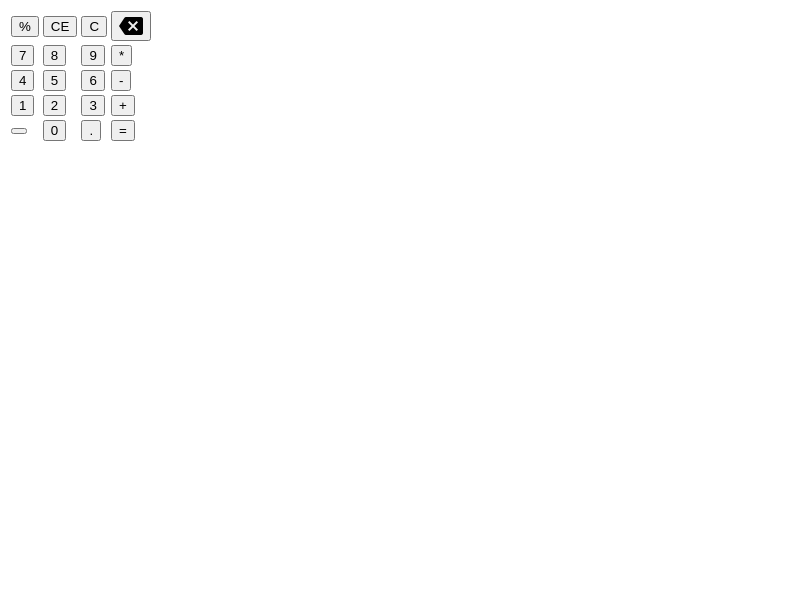
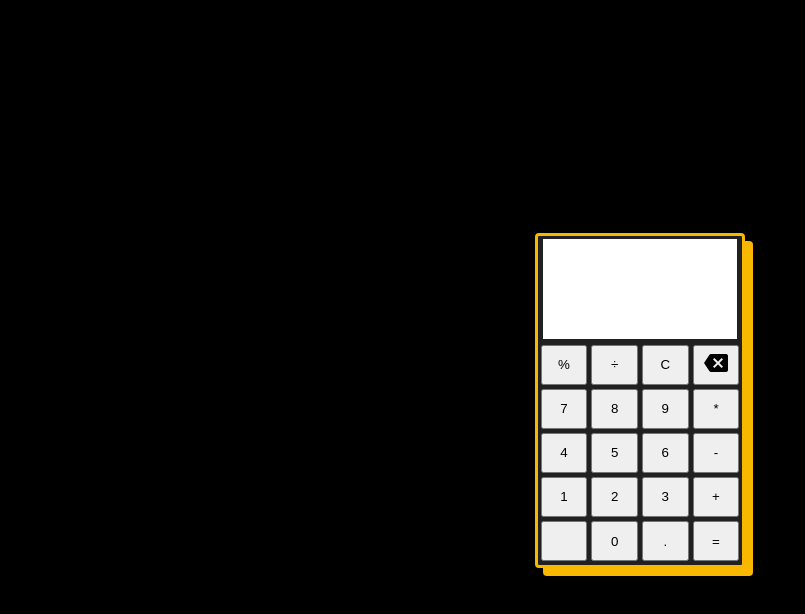
Before and after one commit to codigoperfeito/Exercises, a plain HTML site: page Javascript/exercises-3/index.html in a window 1280 px wide. Shown: the whole page, without its empty margins (0-805 px from the left). Drawn offline with Linux system fonts and the light colour scheme.

Commit message:
Update index.html

```diff
--- a/Javascript/exercises-3/index.html
+++ b/Javascript/exercises-3/index.html
@@ -1,3 +1,13 @@
+<!DOCTYPE html>
+<html lang="en">
+<head>
+    <meta charset="UTF-8">
+    <link rel="stylesheet" href="style.css">
+    <meta http-equiv="X-UA-Compatible" content="IE=edge">
+    <script type="text/javascript" src="script.js"></script>
+    <meta name="viewport" content="width=device-width, initial-scale=1.0">
+    <title>troca de cores switando com a classe</title>
+</head>
 <link href="https://fonts.googleapis.com/icon?family=Material+Icons" rel="stylesheet">
 <div class="container">
   <div class="cube-all">
@@ -8,7 +18,7 @@
       <table>
         <tr class="title">
           <td><button onclick="calculadora.valor(this.value);"value='%'>%</button></td>
-          <td><button onclick="calculadora.valor(this.value);" value=''>CE</button></td>
+          <td><button onclick="calculadora.valor(this.value);" value='/'>÷</button></td>
           <td><button onclick="calculadora.numero = '';" value=''>C</button></td>
           <td><button onclick="calculadora.backspace();"><span class="material-icons">
                 backspace
@@ -42,3 +52,4 @@
     </div>
   </div>
 </div>
+</html>
```
